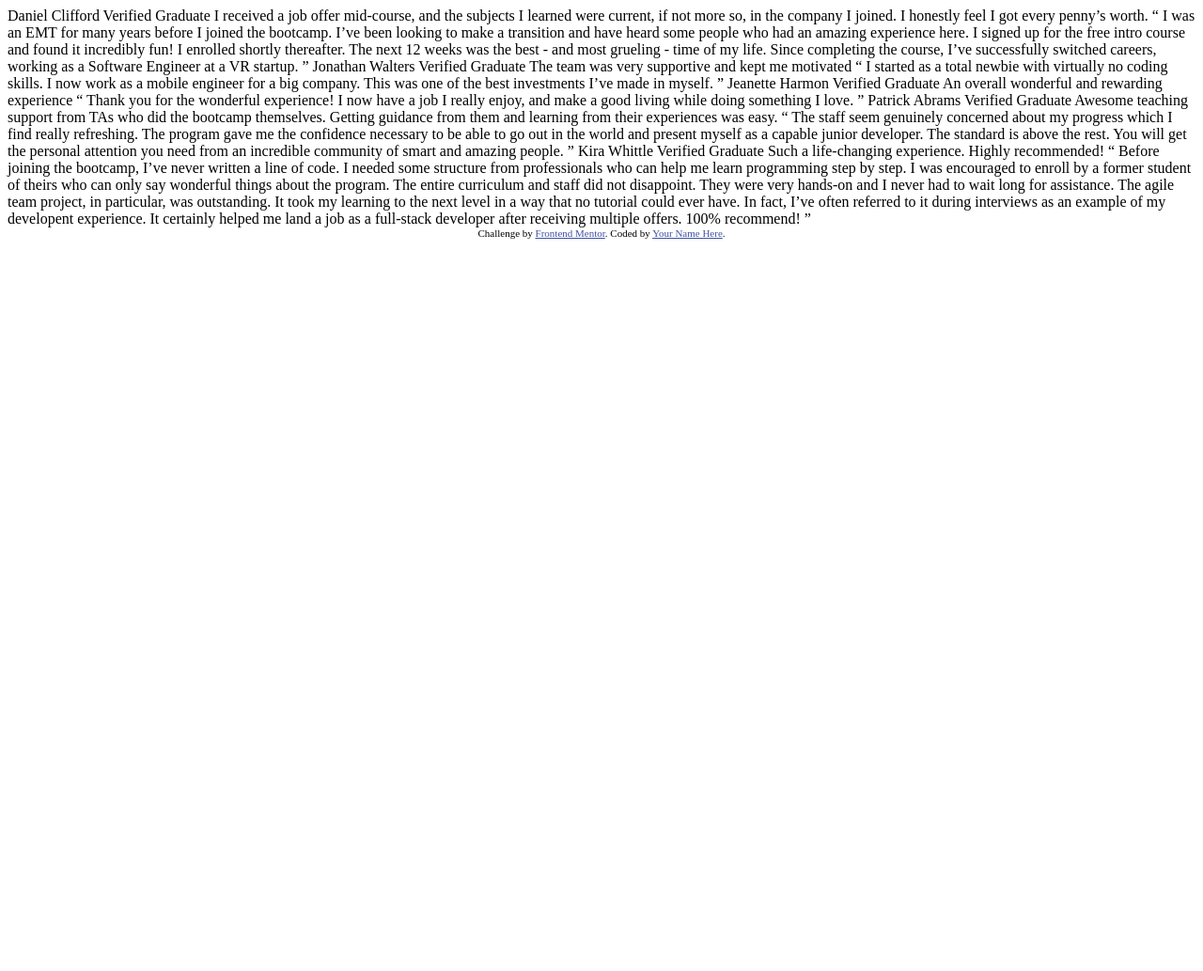
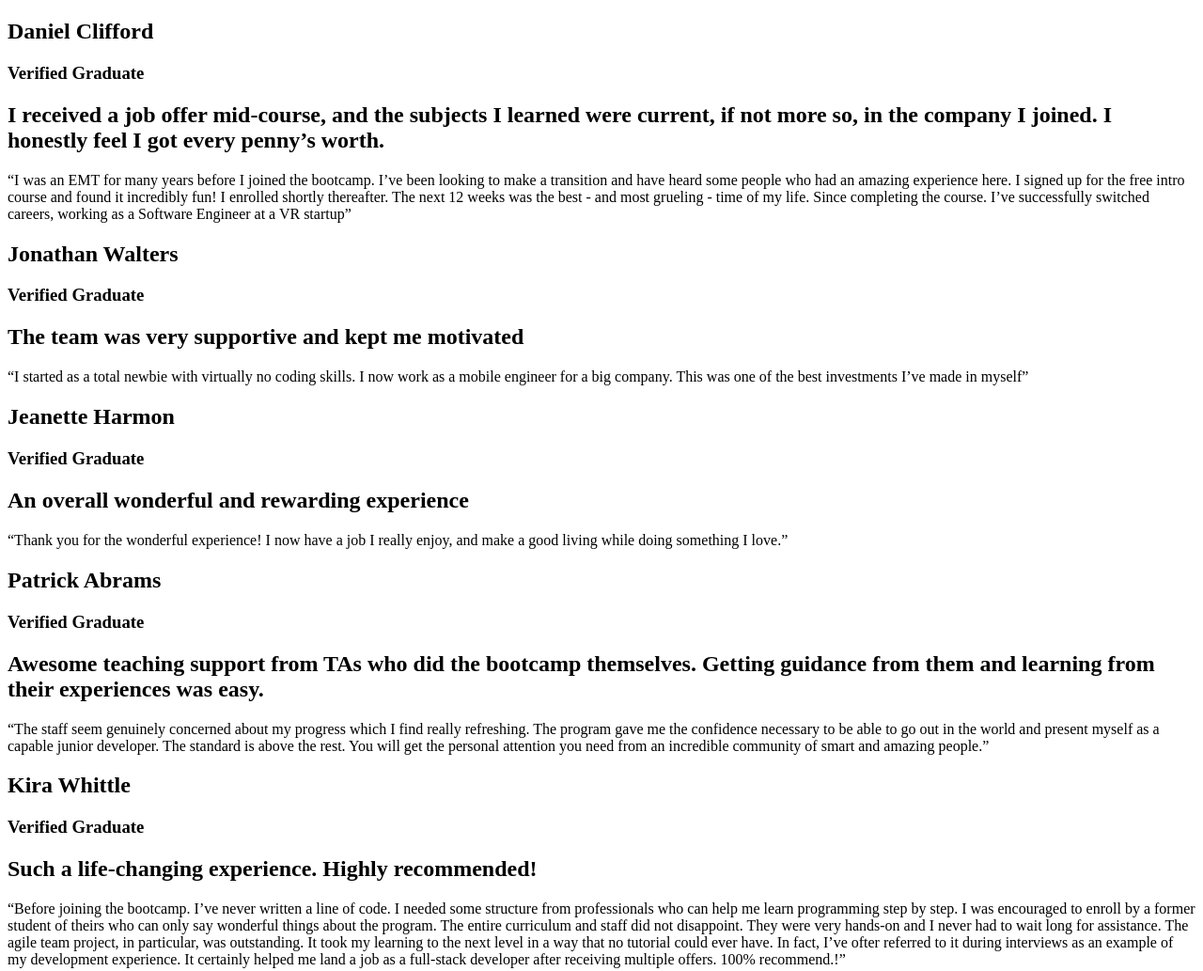
Before and after one commit to MarilenaSG/testimonial-section, a plain HTML site: page index.html in a window 1280 px wide. Shown: the whole page at 94% size. Before the commit the page ends 800 px from the top, so only its background shows below. Drawn offline with Linux system fonts and the light colour scheme.

Commit message:
Estructura HTML terminada

```diff
--- a/index.html
+++ b/index.html
@@ -6,71 +6,73 @@
 
   <link rel="icon" type="image/png" sizes="32x32" href="./images/favicon-32x32.png">
 
-  <title>Frontend Mentor | [Challenge Name Here]</title>
+  <title>Frontend Mentor | Testimonials section | Marilena Sanchez</title>
 
-  <!-- Feel free to remove these styles or customise in your own stylesheet 👍 -->
-  <style>
-    .attribution { font-size: 11px; text-align: center; }
-    .attribution a { color: hsl(228, 45%, 44%); }
-  </style>
 </head>
 <body>
-  Daniel Clifford
-  Verified Graduate
+  <main class="page--container">
 
-  I received a job offer mid-course, and the subjects I learned were current, if not more so,
-  in the company I joined. I honestly feel I got every penny’s worth.
+<section class="daniel--container">
+<div class="profile">
+  <span class="quote-backdrop"></span>
+  <span class="profile--pic"></span>
+  <h2>Daniel Clifford</h2>
+  <h3>Verified Graduate</h3>
+</div>
+<div class="testimony">
+  <h1>I received a job offer mid-course, and the subjects I learned were current, if not more so, in the company I joined. I honestly feel I got every penny’s worth.</h1>
+  <p>“I was an EMT for many years before I joined the bootcamp. I’ve been looking to make a transition and have heard some people who had an amazing experience here. I signed up for the free intro course and found it incredibly fun! I enrolled shortly thereafter. The next 12 weeks was the best - and most grueling - time of my life. Since completing the course. I’ve successfully switched careers, working as a Software Engineer at a VR startup”</p>
+</div>
+</section>
 
-  “ I was an EMT for many years before I joined the bootcamp. I’ve been looking to make a
-  transition and have heard some people who had an amazing experience here. I signed up
-  for the free intro course and found it incredibly fun! I enrolled shortly thereafter.
-  The next 12 weeks was the best - and most grueling - time of my life. Since completing
-  the course, I’ve successfully switched careers, working as a Software Engineer at a VR startup. ”
+<section class="jonathan--container">
+  <div class="profile">
+    <span class="profile--pic"></span>
+    <h2>Jonathan Walters</h2>
+    <h3>Verified Graduate</h3>
+  </div>
+  <div class="testimony">
+    <h1>The team was very supportive and kept me motivated</h1>
+    <p>“I started as a total newbie with virtually no coding skills. I now work as a mobile engineer for a big company. This was one of the best investments I’ve made in myself”</p>
+  </div>
+</section>
 
-  Jonathan Walters
-  Verified Graduate
+<section class="jeanette--container">
+  <div class="profile">
+    <span class="profile--pic"></span>
+    <h2>Jeanette Harmon</h2>
+    <h3>Verified Graduate</h3>
+  </div>
+  <div class="testimony">
+    <h1>An overall wonderful and rewarding experience</h1>
+    <p>“Thank you for the wonderful experience! I now have a job I really enjoy, and make a good living while doing something I love.”</p>
+  </div>
+</section>
 
-  The team was very supportive and kept me motivated
+<section class="patrick--container">
+  <div class="profile">
+    <span class="profile--pic"></span>
+    <h2>Patrick Abrams</h2>
+    <h3>Verified Graduate</h3>
+  </div>
+  <div class="testimony">
+    <h1>Awesome teaching support from TAs who did the bootcamp themselves. Getting guidance from them and learning from their experiences was easy.</h1>
+    <p>“The staff seem genuinely concerned about my progress which I find really refreshing. The program gave me the confidence necessary to be able to go out in the world and present myself as a capable junior developer. The standard is above the rest. You will get the personal attention you need from an incredible community of smart and amazing people.”</p>
+  </div>
+</section>
 
-  “ I started as a total newbie with virtually no coding skills. I now work as a mobile engineer
-  for a big company. This was one of the best investments I’ve made in myself. ”
+<section class="kira--container">
+  <div class="profile">
+    <span class="profile--pic"></span>
+    <h2>Kira Whittle</h2>
+    <h3>Verified Graduate</h3>
+  </div>
+  <div class="testimony">
+    <h1>Such a life-changing experience. Highly recommended!</h1>
+    <p>“Before joining the bootcamp. I’ve never written a line of code. I needed some structure from professionals who can help me learn programming step by step. I was encouraged to enroll by a former student of theirs who can only say wonderful things about the program. The entire curriculum and staff did not disappoint. They were very hands-on and I never had to wait long for assistance. The agile team project, in particular, was outstanding. It took my learning to the next level in a way that no tutorial could ever have. In fact, I’ve ofter referred to it during interviews as an example of my development experience. It certainly helped me land a job as a full-stack developer after receiving multiple offers. 100% recommend.!”</p>
+  </div>
+</section>
+  </main>
 
-  Jeanette Harmon
-  Verified Graduate
-
-  An overall wonderful and rewarding experience
-
-  “ Thank you for the wonderful experience! I now have a job I really enjoy, and make a good living
-  while doing something I love. ”
-
-  Patrick Abrams
-  Verified Graduate
-
-  Awesome teaching support from TAs who did the bootcamp themselves. Getting guidance from them and
-  learning from their experiences was easy.
-
-  “ The staff seem genuinely concerned about my progress which I find really refreshing. The program
-  gave me the confidence necessary to be able to go out in the world and present myself as a capable
-  junior developer. The standard is above the rest. You will get the personal attention you need from
-  an incredible community of smart and amazing people. ”
-
-  Kira Whittle
-  Verified Graduate
-
-  Such a life-changing experience. Highly recommended!
-
-  “ Before joining the bootcamp, I’ve never written a line of code. I needed some structure from
-  professionals who can help me learn programming step by step. I was encouraged to enroll by a former
-  student of theirs who can only say wonderful things about the program. The entire curriculum and staff
-  did not disappoint. They were very hands-on and I never had to wait long for assistance. The agile team
-  project, in particular, was outstanding. It took my learning to the next level in a way that no tutorial
-  could ever have. In fact, I’ve often referred to it during interviews as an example of my developent
-  experience. It certainly helped me land a job as a full-stack developer after receiving multiple offers.
-  100% recommend! ”
-
-  <div class="attribution">
-    Challenge by <a href="https://www.frontendmentor.io?ref=challenge" target="_blank">Frontend Mentor</a>.
-    Coded by <a href="#">Your Name Here</a>.
-  </div>
 </body>
 </html>
```
